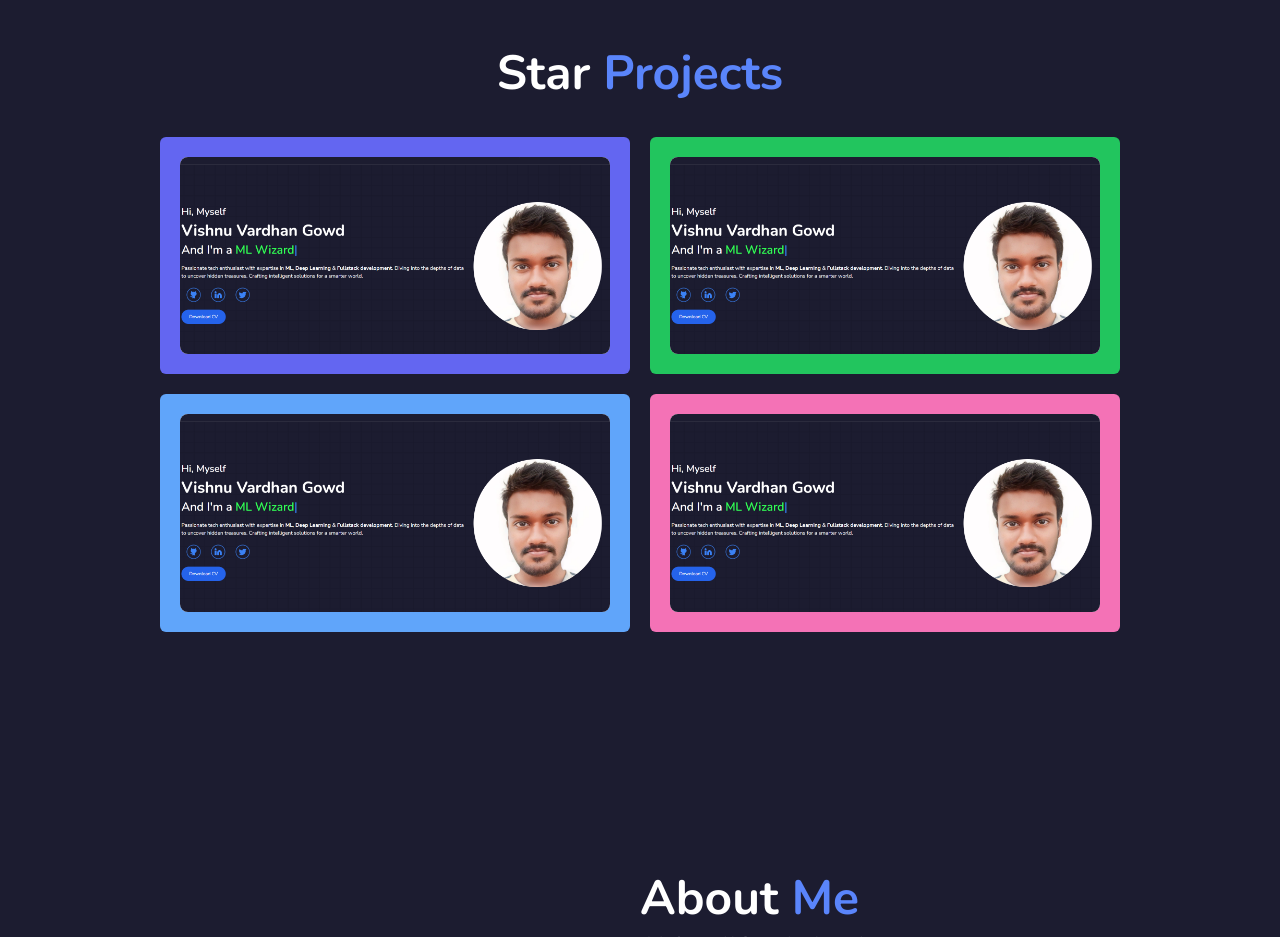
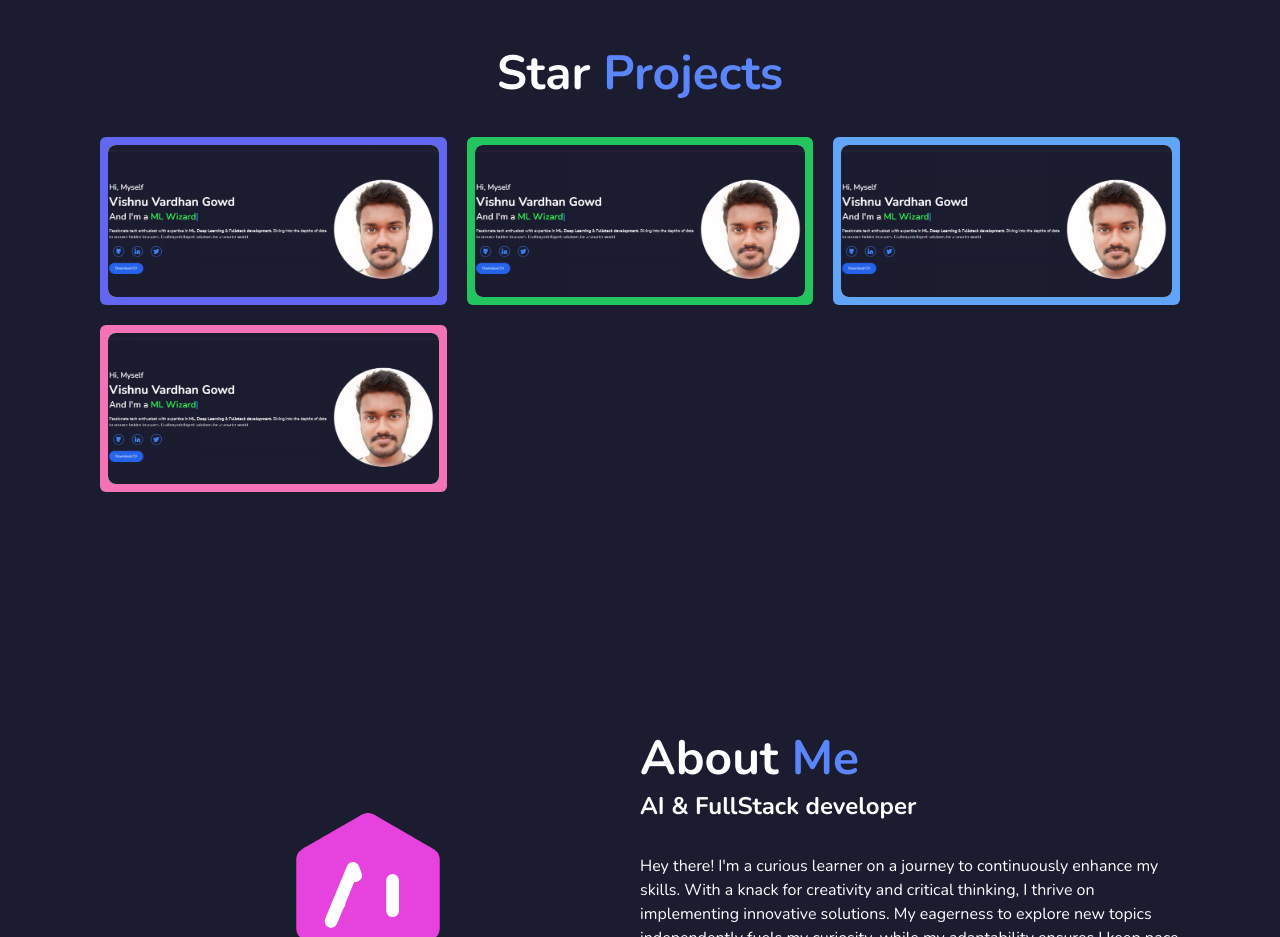
Before and after one commit to vishnuvardhanvaka/Portfolio, a Next.js app: page / in a window 1280 px wide. Shown: the part 2280-3217 px from the top of the page. Built offline with nearby package versions, Linux system fonts and the light colour scheme.

Commit message:
changed projects border

```diff
--- a/src/app/components/Projects.tsx
+++ b/src/app/components/Projects.tsx
@@ -50,15 +50,16 @@ export default function Projects() {
     return (
         <div className="py-10 p-5 sm:p-0">
             <h1 className="text-center text-4xl lg:text-5xl mb-5 lg:mb-10 font-bold">Star <span className="text-[#5a85fb]">Projects</span></h1>
-            <div className="grid grid-cols-1 md:grid-cols-2 gap-5 lg:px-20">
+            <div className="grid grid-cols-1 md:grid-cols-3 gap-5 lg:px-5">
                 {projects.map((project, index) => {
                     return (
                         <Link href={project.link} key={index}>
                             <div className={cn(
-                                "p-5 rounded-md",
+                                "p-2 rounded-md",
                                 project.background
                             )}>
                                 <DirectionAwareHover
+
                                     imageUrl={project.cover}
                                     className="w-full space-y-5 cursor-pointer"
                                 >
```
